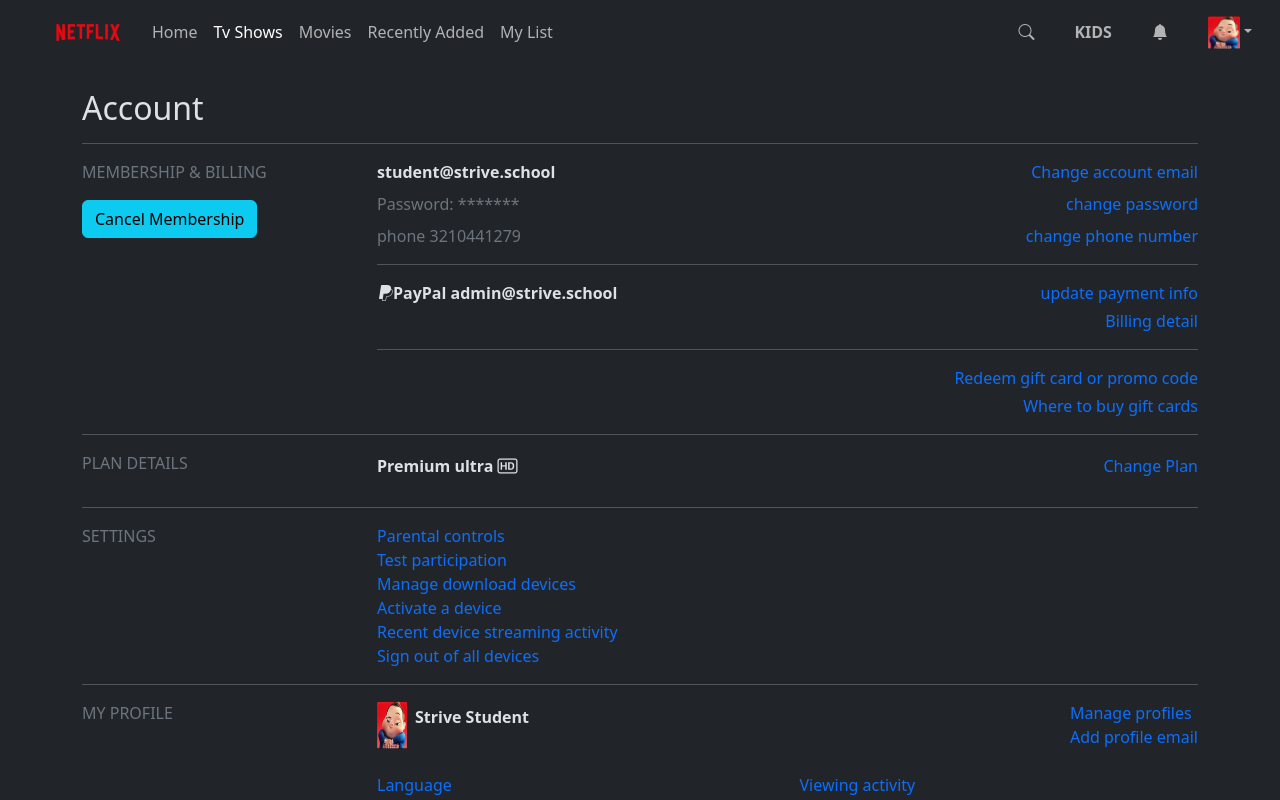
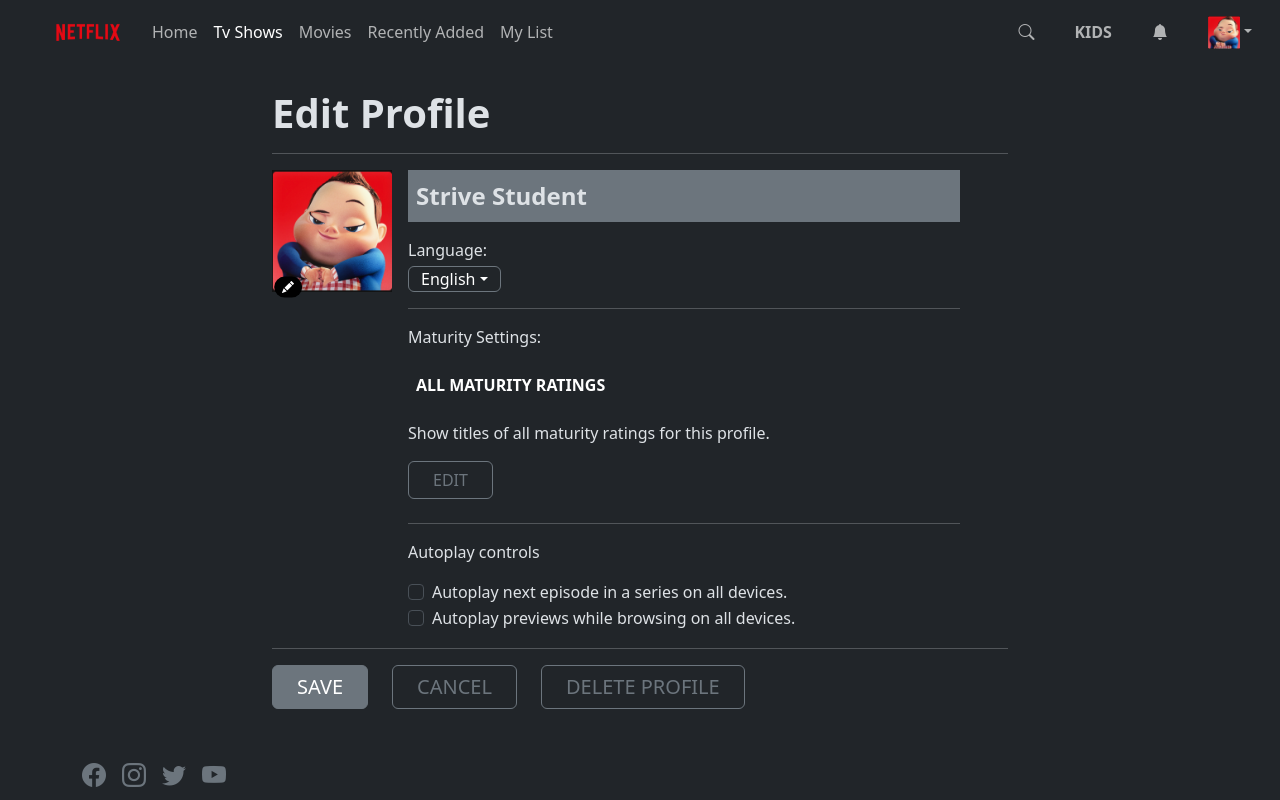
Before and after one commit to mkotcha/u3-w1-p, a React (Create React App) app: page / in a window 1280 px wide. Shown: the top 800 px of the page. Built offline with nearby package versions, Linux system fonts and the light colour scheme.

Commit message:
profile page refactor

```diff
--- a/src/App.jsx
+++ b/src/App.jsx
@@ -1,5 +1,6 @@
 import Galleries from "./components/Galleries";
 import PageFooter from "./components/PageFooter";
+import Profile from "./components/Profile";
 import Settings from "./components/Settings";
 import TopBar from "./components/TopBar";
 
@@ -8,7 +9,8 @@
     <>
       <TopBar />
       {/* <Galleries /> */}
-      <Settings />
+      {/* <Settings /> */}
+      <Profile />
       <PageFooter />
     </>
   );
--- /dev/null
+++ b/src/components/Profile.jsx
@@ -0,0 +1,72 @@
+import { Button, Col, Container, Dropdown, Form, Row } from "react-bootstrap";
+
+const Profile = () => {
+  return (
+    <Container>
+      <Row className="justify-content-md-center mb-5">
+        <Col xs lg="8">
+          <h1 className="fw-bold">Edit Profile</h1>
+          <hr />
+          <div className="d-flex flex-column flex-md-row pe-5">
+            <div className="me-3">
+              <div className="position-relative">
+                <img className="mb-3" src="assets/imgs/avatar.png" alt="avavatar" width="120px" />
+                <span className="position-absolute bottom-0 start-0 ms-3 mt4 translate-middle badge rounded-pill bg-black">
+                  <i className="bi bi-pencil-fill"></i>
+                </span>
+              </div>
+            </div>
+            <div className="flex-grow-1">
+              <div className="bg-secondary">
+                <p className="fs-4 fw-bold p-2">Strive Student</p>
+              </div>
+              <p className="mb-1">Language:</p>
+              <div className="dropdown">
+                <Dropdown>
+                  <Dropdown.Toggle
+                    variant="outline-secondary"
+                    className="text-white py-0"
+                    data-bs-toggle="dropdown"
+                    aria-expanded="false">
+                    English
+                  </Dropdown.Toggle>
+                  <Dropdown.Menu>
+                    <Dropdown.Item href="index.html">English</Dropdown.Item>
+                    <Dropdown.Item href="index.html">Italian</Dropdown.Item>
+                    <Dropdown.Item href="index.html">French</Dropdown.Item>
+                  </Dropdown.Menu>
+                </Dropdown>
+              </div>
+              <hr />
+              <p className="mb-3">Maturity Settings:</p>
+              <div className="bg-dark text-white fs-6 p-2 fw-bold d-inline-block mb-3">ALL MATURITY RATINGS</div>
+              <p className="fs-7">Show titles of all maturity ratings for this profile.</p>
+              <Button variant="outline-secondary" className="px-4 mb-2">
+                EDIT
+              </Button>
+              <hr />
+              <p>Autoplay controls</p>
+
+              <Form.Check label="Autoplay next episode in a series on all devices." />
+              <Form.Check label="Autoplay previews while browsing on all devices." />
+            </div>
+          </div>
+          <hr />
+          <div className="d-flex">
+            <Button variant="outline-secondary" className="b px-4 me-4 fs-5 active">
+              SAVE
+            </Button>
+            <Button variant="outline-secondary" className="px-4 me-4 fs-5">
+              CANCEL
+            </Button>
+            <Button variant="outline-secondary" className="px-4 me-4 fs-5">
+              DELETE PROFILE
+            </Button>
+          </div>
+        </Col>
+      </Row>
+    </Container>
+  );
+};
+
+export default Profile;
--- a/src/components/TopBar.jsx
+++ b/src/components/TopBar.jsx
@@ -1,4 +1,4 @@
-import { Container, Navbar, Nav, NavDropdown, Dropdown } from "react-bootstrap";
+import { Container, Navbar, Nav, NavDropdown } from "react-bootstrap";
 
 const TopBar = () => {
   return (
```
